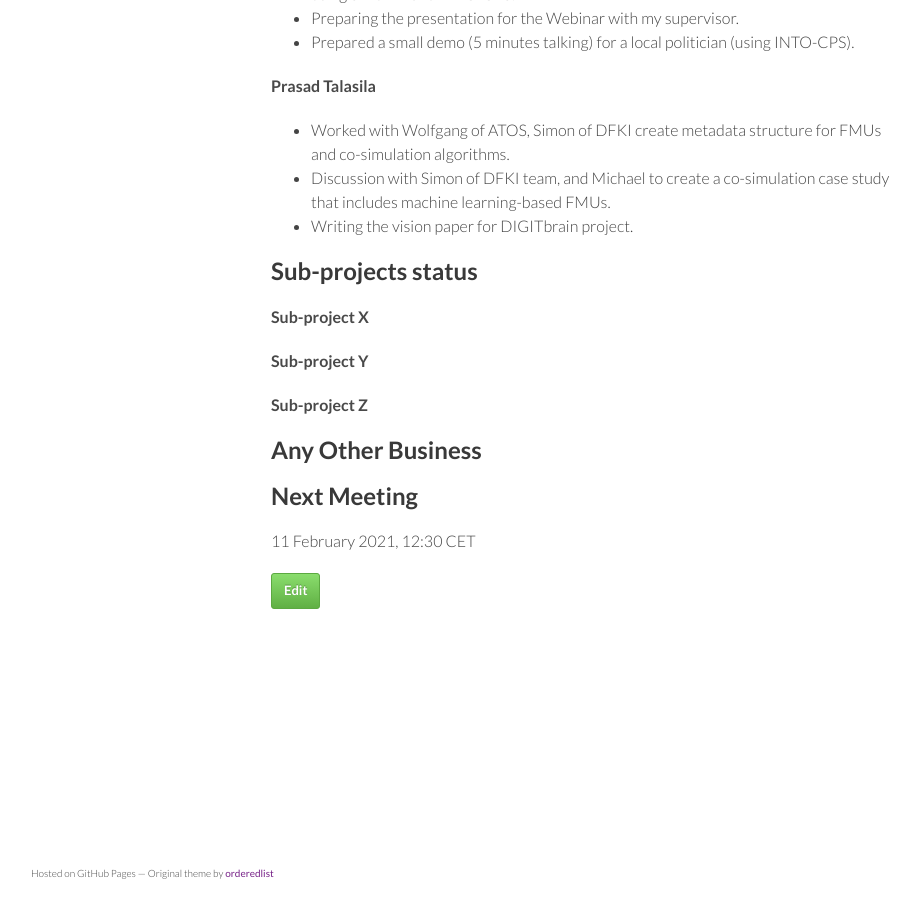
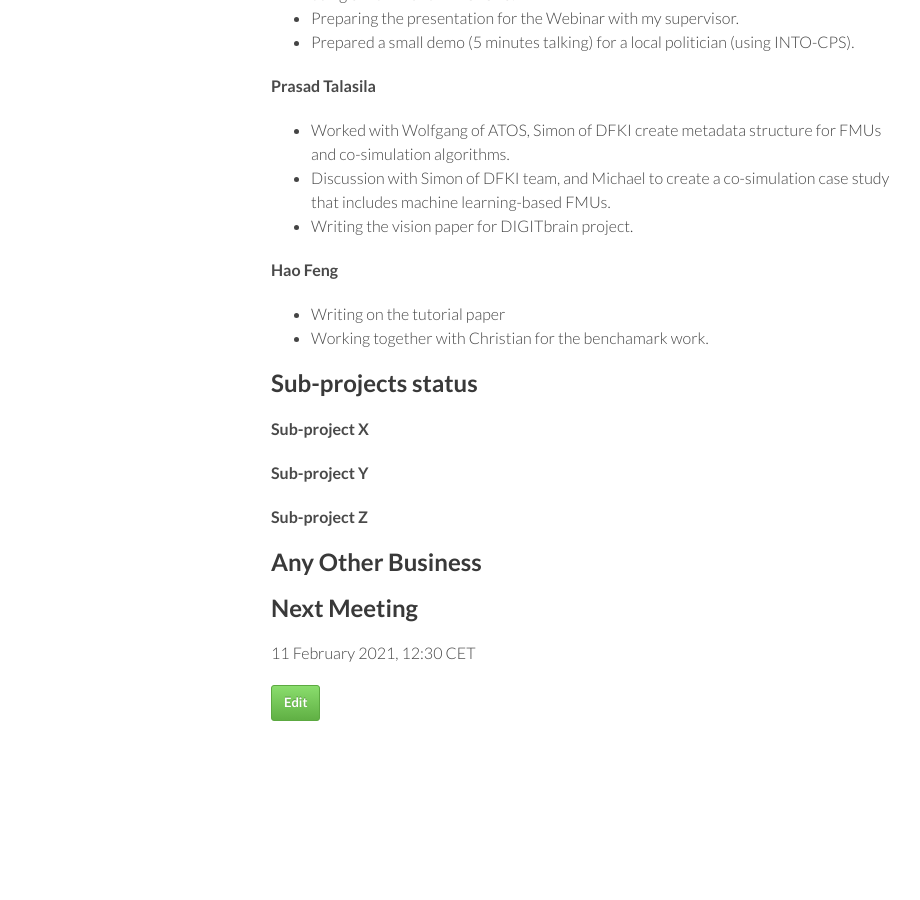
Before and after one commit to digitaltwincentre/digitaltwincentre.github.io, a Jekyll site: the page built from _biweeklies/Biweekly-32.md, in a window 1280 px wide and 900 px high, scrolled down 1795 px. Shown: the whole window, without its empty margins (179-1099 px from the left). Built offline with Jekyll 4.4.1, drawn with Linux system fonts in a browser that asks for light colours; nearby versions of some CDN libraries.

Commit message:
Update Biweekly-32.md

```diff
--- a/_biweeklies/Biweekly-32.md
+++ b/_biweeklies/Biweekly-32.md
@@ -74,6 +74,11 @@ date: 28 January 2021, 1230 CET
 * Discussion with Simon of DFKI team, and Michael to create a co-simulation case study that includes machine learning-based FMUs.
 * Writing the vision paper for DIGITbrain project.
 
+#### Hao Feng
+* Writing on the tutorial paper
+* Working together with Christian for the benchamark work.
+
+
 
 ## Sub-projects status
 
```
